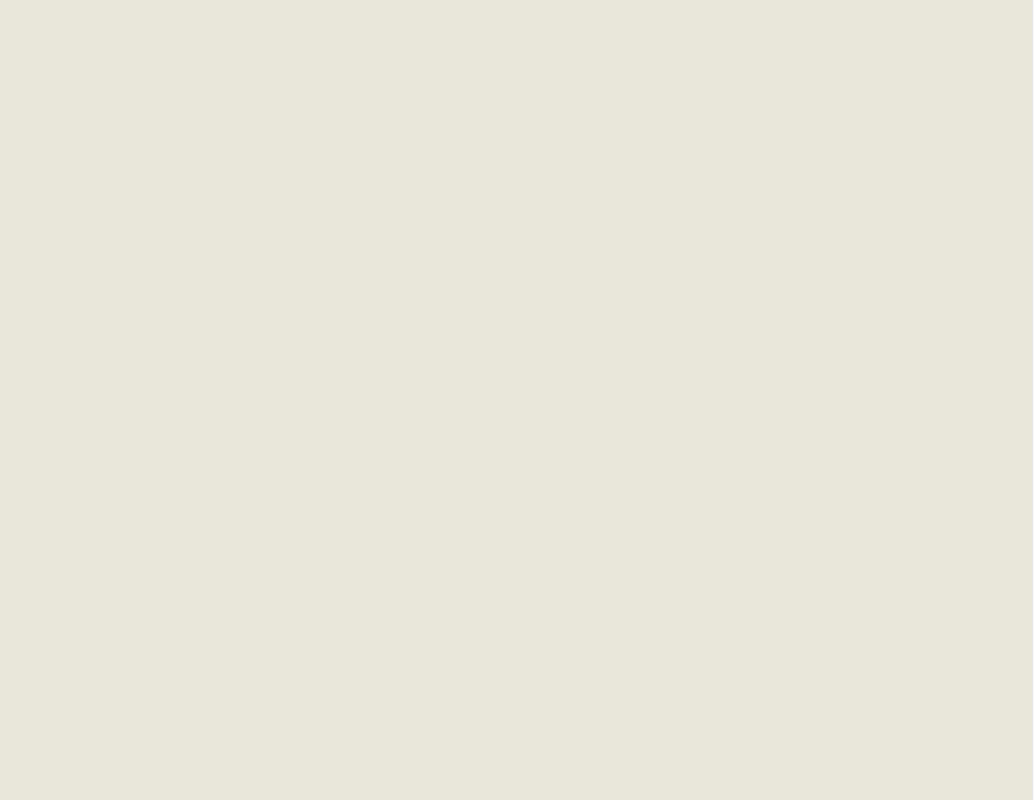
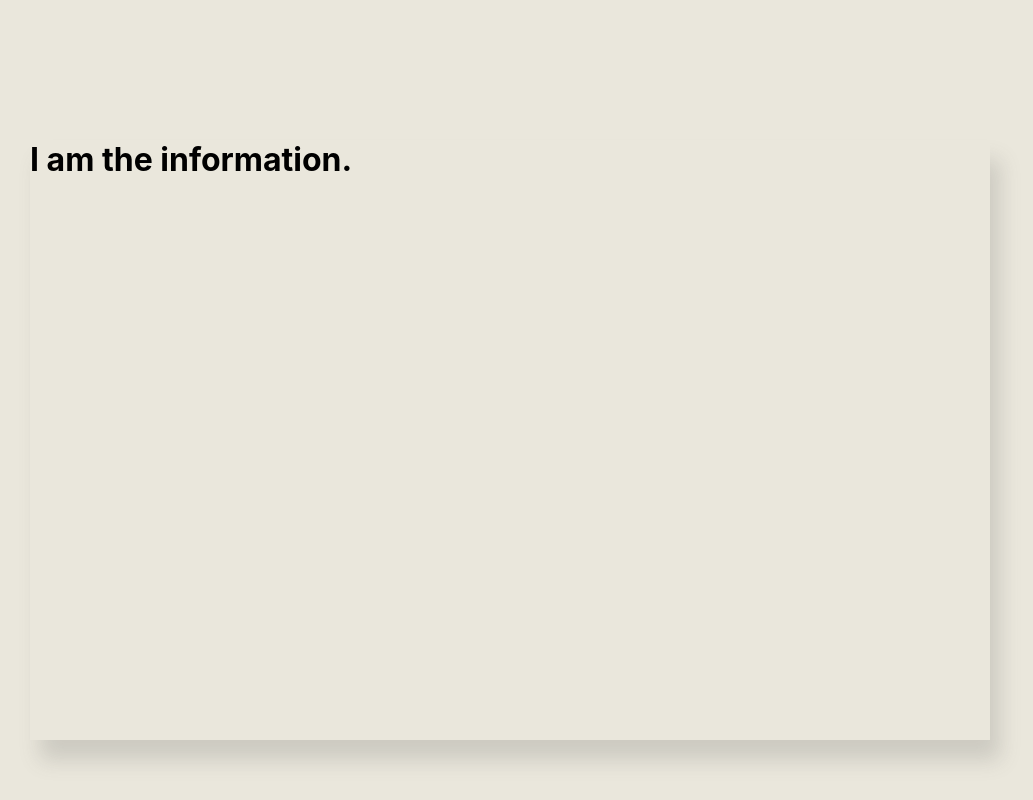
Before and after one commit to KAthousand/dragonfly, a React (Create React App) app in the folder client/: page / in a window 1280 px wide. Shown: the part 2880-3680 px from the top of the page, without its empty margins (130-1163 px from the left). Before the commit the page ends 2759 px from the top, so only its background shows below. Built offline with nearby package versions, Linux system fonts and the light colour scheme.

Commit message:
info container basic layout

```diff
--- a/client/src/screens/Information/Information.css
+++ b/client/src/screens/Information/Information.css
@@ -0,0 +1,16 @@
+.info-container {
+  height: 150vh;
+  display: flex;
+  justify-content: center;
+  align-items: center;
+  /* background-color: var(--beige); */
+  /* z-index: -2; */
+  /* opacity: 0.25; */
+}
+
+.info-content {
+  height: 50%;
+  width: 75%;
+  background-color: var(--background);
+  box-shadow: 10px 20px 20px rgba(90, 90, 90, 0.2);
+}
--- a/client/src/screens/Information/Information.jsx
+++ b/client/src/screens/Information/Information.jsx
@@ -4,7 +4,9 @@ import "./Information.css"
 function Information(props) {
   return (
     <div className='info-container'>
-      <h1>I am the information.</h1>
+      <div className='info-content'>
+        <h1>I am the information.</h1>
+      </div>
     </div>
   );
 }
```
